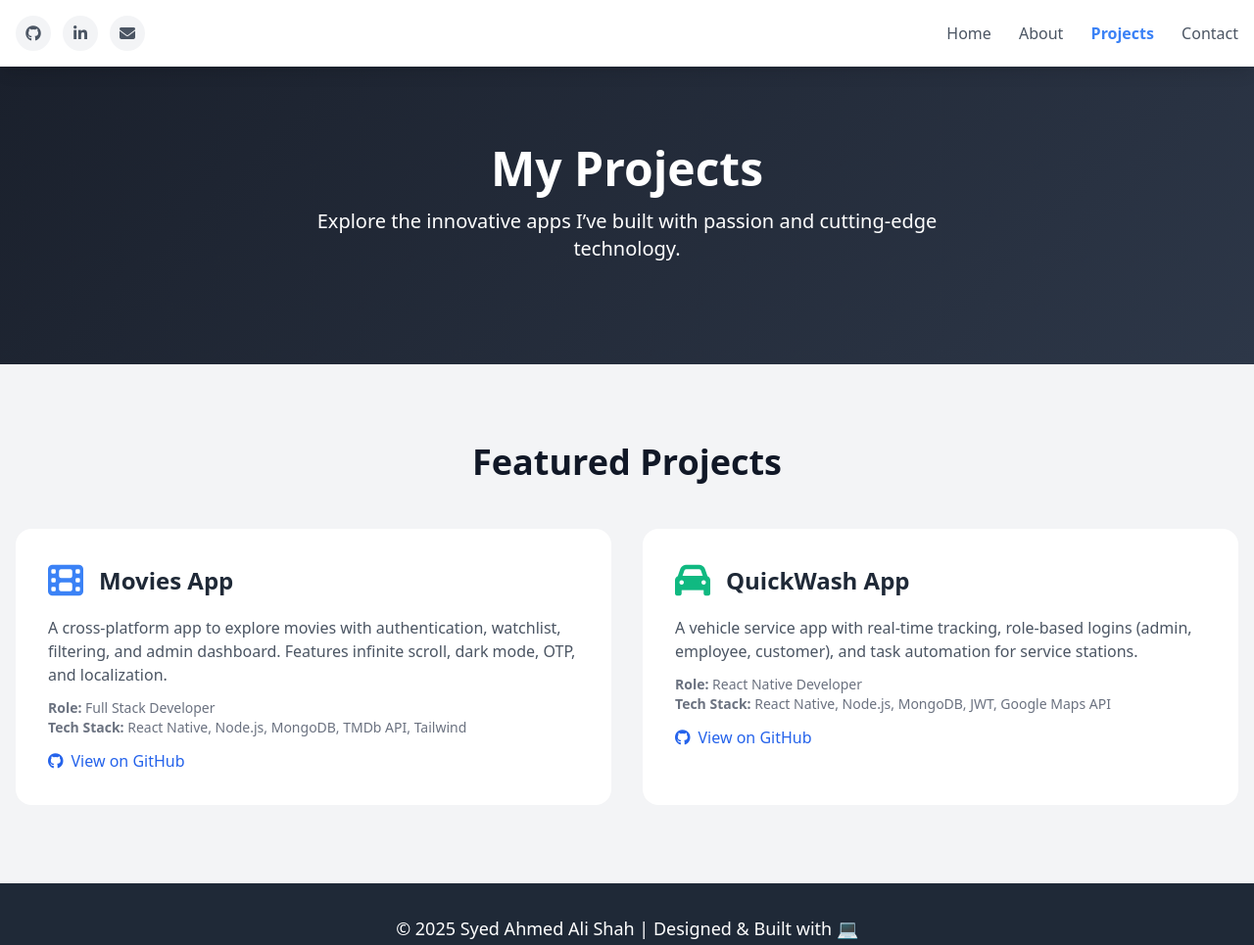
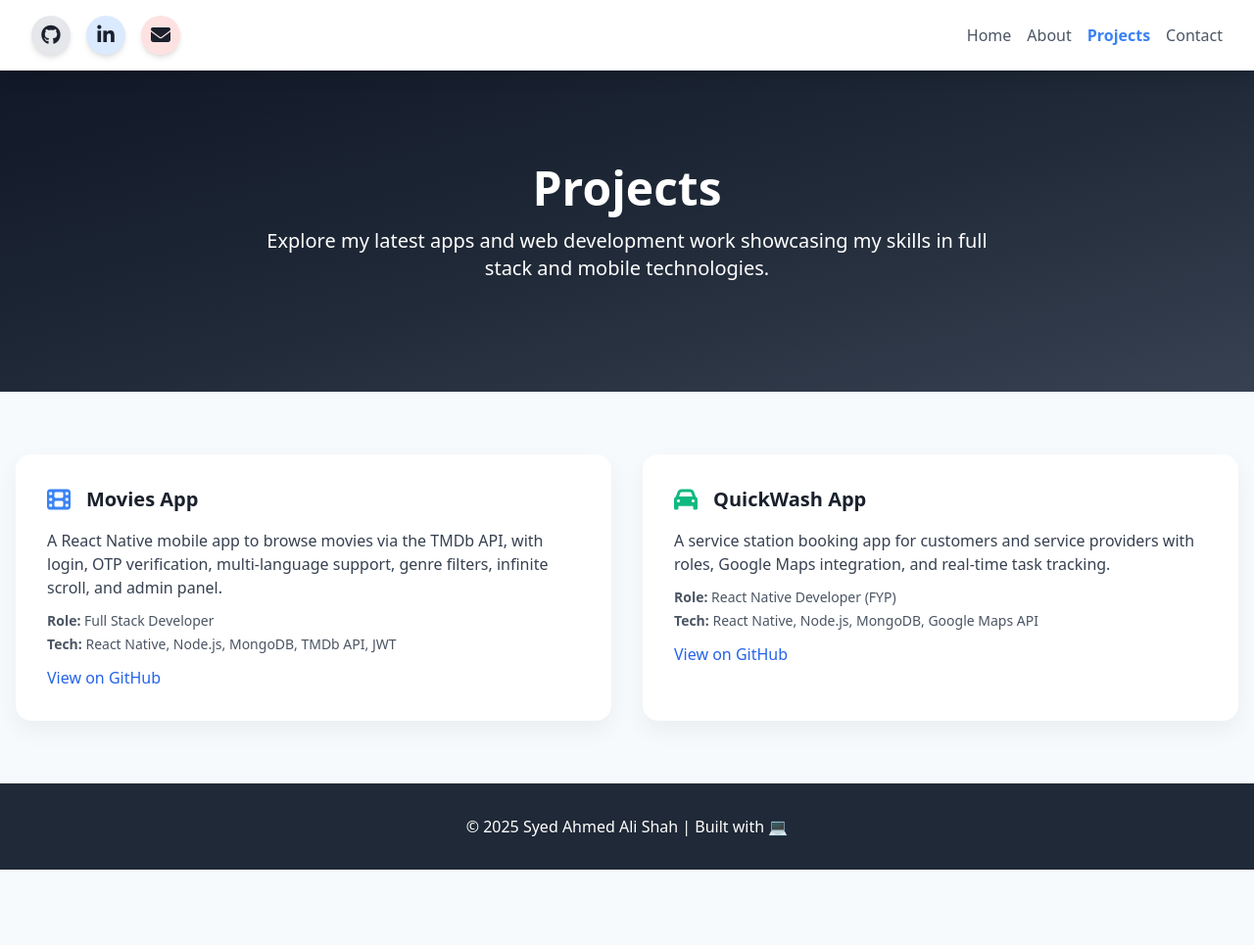
Before and after one commit to Shahjee10/Shahjee10.github.io, a plain HTML site: page projects.html in a window 1280 px wide. Shown: the whole page at 98% size. After the commit the page ends 888 px from the top, so only its background shows below. Drawn offline with nearby package versions, Linux system fonts and the light colour scheme.

```diff
--- a/projects.html
+++ b/projects.html
@@ -5,146 +5,106 @@
   <meta name="viewport" content="width=device-width, initial-scale=1" />
   <title>Projects | Syed Ahmed Ali Shah</title>
   <link href="https://cdn.jsdelivr.net/npm/tailwindcss@2.2.19/dist/tailwind.min.css" rel="stylesheet" />
-  <link
-    rel="stylesheet"
-    href="https://cdnjs.cloudflare.com/ajax/libs/font-awesome/6.4.0/css/all.min.css"
-    crossorigin="anonymous"
-  />
+  <link rel="stylesheet" href="https://cdnjs.cloudflare.com/ajax/libs/font-awesome/6.4.0/css/all.min.css" crossorigin="anonymous" referrerpolicy="no-referrer" />
   <style>
-    .hero-bg {
-      background: linear-gradient(135deg, #1a202c 0%, #2d3748 100%);
+    body {
+      background-color: #f7fafc;
+      color: #1a202c;
     }
+    nav,
+    footer {
+      transition: background-color 0.5s, color 0.5s;
+    }
+
+    .social-icon {
+      transition: transform 0.3s ease, background-color 0.3s ease, color 0.3s ease;
+    }
+    .social-icon:hover {
+      transform: scale(1.2) rotate(5deg);
+    }
+
     .project-card {
-      background: rgba(255, 255, 255, 0.95);
-      backdrop-filter: blur(10px);
-      border: 1px solid rgba(255, 255, 255, 0.2);
-      transition: transform 0.4s ease, box-shadow 0.4s ease, border-color 0.4s ease;
+      background: white;
+      border-radius: 1rem;
+      padding: 2rem;
+      box-shadow: 0 10px 25px rgba(0, 0, 0, 0.05);
+      transition: transform 0.3s ease, box-shadow 0.3s ease;
     }
     .project-card:hover {
-      transform: translateY(-10px) scale(1.02);
-      box-shadow: 0 15px 30px rgba(0, 0, 0, 0.2);
-      border-color: rgba(59, 130, 246, 0.5);
-    }
-    .fade-in {
-      animation: fadeIn 1s ease-in-out;
-    }
-    @keyframes fadeIn {
-      0% {
-        opacity: 0;
-        transform: translateY(30px);
-      }
-      100% {
-        opacity: 1;
-        transform: translateY(0);
-      }
-    }
-    .icon-container {
-      transition: transform 0.3s ease, color 0.3s ease;
-    }
-    .icon-container:hover {
-      transform: scale(1.2);
-    }
-    .github-btn:hover i {
-      transform: translateX(5px);
-    }
-    .nav-social-icon {
-      display: inline-flex;
-      align-items: center;
-      justify-content: center;
-      width: 36px;
-      height: 36px;
-      margin-right: 0.75rem; /* spacing */
-      border-radius: 9999px;
-      background-color: #f3f4f6; /* Tailwind gray-100 */
-      color: #4b5563; /* Tailwind gray-700 */
-      transition: transform 0.3s ease, background-color 0.3s ease, color 0.3s ease;
-    }
-    .nav-social-icon:hover {
-      transform: scale(1.3) rotate(5deg);
-      background-color: #3b82f6; /* Tailwind blue-500 */
-      color: white;
-    }
-    html {
-      scroll-behavior: smooth;
+      transform: translateY(-5px);
+      box-shadow: 0 15px 30px rgba(0, 0, 0, 0.1);
     }
   </style>
 </head>
-<body class="bg-gray-100 font-sans text-gray-800">
+<body>
+
 <!-- Navigation -->
-  <nav class="bg-white shadow-lg sticky top-0 z-50">
-    <div class="container mx-auto px-4 py-4 flex justify-between items-center">
-      <!-- Left: social icons -->
-      <div class="flex items-center">
-        <a href="https://github.com/Shahjee10" target="_blank" class="nav-social-icon" aria-label="GitHub">
+<nav class="bg-white shadow-lg sticky top-0 z-50 flex justify-between items-center px-4 sm:px-6 md:px-8 py-4">
+  <!-- Social Icons -->
+  <div class="flex space-x-3 sm:space-x-4">
+    <a href="https://github.com/Shahjee10" target="_blank" class="social-icon w-9 h-9 sm:w-10 sm:h-10 flex items-center justify-center rounded-full bg-gray-200 hover:bg-gray-800 hover:text-white text-lg sm:text-xl transition shadow-md" aria-label="GitHub">
       <i class="fab fa-github"></i>
     </a>
-        <a href="https://www.linkedin.com/in/ahmed-shah-b4a458284" target="_blank" class="nav-social-icon" aria-label="LinkedIn">
+    <a href="https://www.linkedin.com/in/ahmed-shah-b4a458284" target="_blank" class="social-icon w-9 h-9 sm:w-10 sm:h-10 flex items-center justify-center rounded-full bg-blue-100 hover:bg-blue-700 hover:text-white text-lg sm:text-xl transition shadow-md" aria-label="LinkedIn">
       <i class="fab fa-linkedin-in"></i>
     </a>
-        <a href="mailto:ahmedalilm10@gmail.com" class="nav-social-icon" aria-label="Email">
+    <a href="mailto:ahmedalilm10@gmail.com" class="social-icon w-9 h-9 sm:w-10 sm:h-10 flex items-center justify-center rounded-full bg-red-100 hover:bg-red-600 hover:text-white text-lg sm:text-xl transition shadow-md" aria-label="Email">
       <i class="fas fa-envelope"></i>
     </a>
   </div>
 
-      <!-- Right: nav links -->
-      <div class="space-x-6">
+  <!-- Nav Links -->
+  <div class="space-x-4 text-sm sm:text-base flex items-center">
     <a href="index.html" class="text-gray-600 hover:text-blue-500 transition duration-300">Home</a>
     <a href="about.html" class="text-gray-600 hover:text-blue-500 transition duration-300">About</a>
     <a href="projects.html" class="text-blue-500 font-semibold">Projects</a>
     <a href="contact.html" class="text-gray-600 hover:text-blue-500 transition duration-300">Contact</a>
   </div>
-    </div>
 </nav>
 
 <!-- Hero Section -->
-  <header class="hero-bg text-white text-center py-20">
-    <div class="container mx-auto px-4 fade-in">
-      <h1 class="text-5xl font-extrabold mb-4">My Projects</h1>
-      <p class="text-xl mb-6 max-w-2xl mx-auto">Explore the innovative apps I’ve built with passion and cutting-edge technology.</p>
+<header class="bg-gradient-to-br from-gray-900 via-gray-800 to-gray-700 text-white text-center py-24 px-4">
+  <div class="container mx-auto max-w-3xl">
+    <h1 class="text-4xl sm:text-5xl font-extrabold mb-4">Projects</h1>
+    <p class="text-lg sm:text-xl mb-4 leading-relaxed">Explore my latest apps and web development work showcasing my skills in full stack and mobile technologies.</p>
   </div>
 </header>
 
 <!-- Projects Section -->
-  <section class="container mx-auto px-4 py-20">
-    <h2 class="text-3xl sm:text-4xl font-bold mb-12 text-center text-gray-900 fade-in">Featured Projects</h2>
-    <div class="grid grid-cols-1 sm:grid-cols-1 md:grid-cols-2 gap-8">
-      <div class="project-card rounded-2xl p-6 md:p-8 fade-in">
+<section class="container mx-auto px-4 py-16">
+  <div class="grid grid-cols-1 md:grid-cols-2 gap-8">
+
+    <!-- Project 1 -->
+    <div class="project-card">
       <div class="flex items-center space-x-4 mb-4">
-          <div class="icon-container text-3xl sm:text-4xl text-blue-500"><i class="fas fa-film"></i></div>
-          <h3 class="text-xl sm:text-2xl font-semibold text-gray-800">Movies App</h3>
+        <i class="fas fa-film text-2xl text-blue-500"></i>
+        <h3 class="text-xl font-semibold">Movies App</h3>
       </div>
-        <p class="text-sm sm:text-base text-gray-600 mb-3">
-          A cross-platform app to explore movies with authentication, watchlist, filtering, and admin dashboard. Features infinite scroll, dark mode, OTP, and localization.
-        </p>
-        <p class="text-xs sm:text-sm text-gray-500"><strong>Role:</strong> Full Stack Developer</p>
-        <p class="text-xs sm:text-sm text-gray-500 mb-3"><strong>Tech Stack:</strong> React Native, Node.js, MongoDB, TMDb API, Tailwind</p>
-        <a href="https://github.com/Shahjee10" target="_blank" class="github-btn inline-flex items-center text-blue-600 hover:text-blue-800 text-sm sm:text-base font-medium transition duration-300">
-          <i class="fab fa-github mr-2"></i> View on GitHub
-        </a>
+      <p class="text-gray-700 mb-3">A React Native mobile app to browse movies via the TMDb API, with login, OTP verification, multi-language support, genre filters, infinite scroll, and admin panel.</p>
+      <p class="text-sm text-gray-600 mb-1"><strong>Role:</strong> Full Stack Developer</p>
+      <p class="text-sm text-gray-600"><strong>Tech:</strong> React Native, Node.js, MongoDB, TMDb API, JWT</p>
+      <a href="https://github.com/Shahjee10" target="_blank" class="inline-block mt-3 text-blue-600 hover:underline">View on GitHub</a>
     </div>
 
-      <div class="project-card rounded-2xl p-6 md:p-8 fade-in">
+    <!-- Project 2 -->
+    <div class="project-card">
       <div class="flex items-center space-x-4 mb-4">
-          <div class="icon-container text-3xl sm:text-4xl text-green-500"><i class="fas fa-car"></i></div>
-          <h3 class="text-xl sm:text-2xl font-semibold text-gray-800">QuickWash App</h3>
+        <i class="fas fa-car text-2xl text-green-500"></i>
+        <h3 class="text-xl font-semibold">QuickWash App</h3>
       </div>
-        <p class="text-sm sm:text-base text-gray-600 mb-3">
-          A vehicle service app with real-time tracking, role-based logins (admin, employee, customer), and task automation for service stations.
-        </p>
-        <p class="text-xs sm:text-sm text-gray-500"><strong>Role:</strong> React Native Developer</p>
-        <p class="text-xs sm:text-sm text-gray-500 mb-3"><strong>Tech Stack:</strong> React Native, Node.js, MongoDB, JWT, Google Maps API</p>
-        <a href="https://github.com/Shahjee10" target="_blank" class="github-btn inline-flex items-center text-blue-600 hover:text-blue-800 text-sm sm:text-base font-medium transition duration-300">
-          <i class="fab fa-github mr-2"></i> View on GitHub
-        </a>
+      <p class="text-gray-700 mb-3">A service station booking app for customers and service providers with roles, Google Maps integration, and real-time task tracking.</p>
+      <p class="text-sm text-gray-600 mb-1"><strong>Role:</strong> React Native Developer (FYP)</p>
+      <p class="text-sm text-gray-600"><strong>Tech:</strong> React Native, Node.js, MongoDB, Google Maps API</p>
+      <a href="https://github.com/Shahjee10" target="_blank" class="inline-block mt-3 text-blue-600 hover:underline">View on GitHub</a>
     </div>
+
   </div>
 </section>
 
 <!-- Footer -->
 <footer class="bg-gray-800 text-white text-center py-8">
-    <div class="container mx-auto px-4">
-      <p class="text-lg">© 2025 Syed Ahmed Ali Shah | Designed & Built with 💻</p>
-    </div>
+  <p>© 2025 Syed Ahmed Ali Shah | Built with 💻</p>
 </footer>
+
 </body>
 </html>
```
Also changed, not shown: contact.html (+36 -87 lines). Lines whose indentation alone changed are shown as unchanged.
